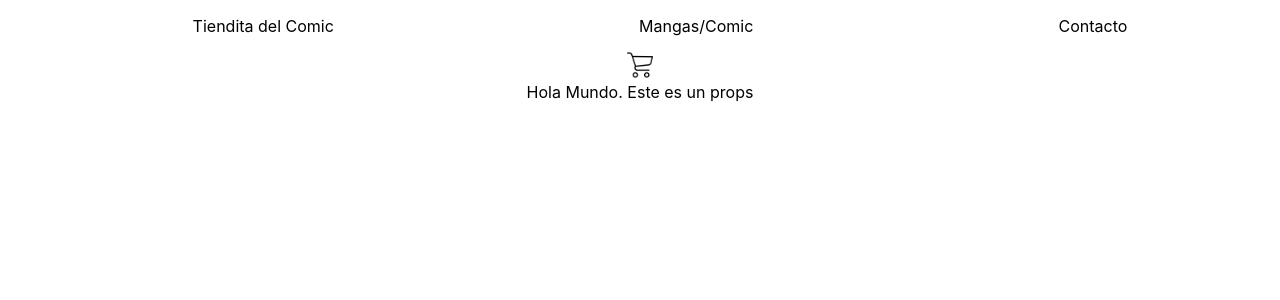
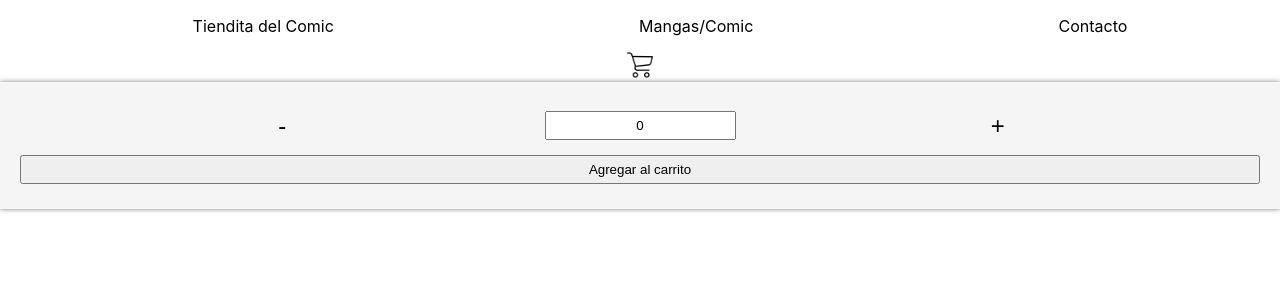
Before and after one commit to danielariosv91/proyecto-final-rios, a React (Create React App) app in the folder proyecto-final-rios/: page / in a window 1280 px wide. Shown: the top 300 px of the page. Built offline with nearby package versions, Linux system fonts and the light colour scheme.

Commit message:
contador-entregable-rios

```diff
--- /dev/null
+++ b/proyecto-final-rios/src/components/ItemCount/ItemCount.css
@@ -0,0 +1,35 @@
+.item-count-container {
+    background-color: whitesmoke;
+    padding: 20px;
+    -webkit-box-shadow: 0px 0px 5px 0px rgba(0,0,0,0.5);
+    -moz-box-shadow: 0px 0px 5px 0px rgba(0,0,0,0.5);
+    box-shadow: 0px 0px 5px 0px rgba(0,0,0,0.5);
+}
+
+.item-count-container div {
+    display: flex;
+    justify-content: space-around;
+    align-items: center;
+}
+
+.item-count-container button {
+    width: 100%;
+    padding: 5px;
+    margin: 5px 0px;
+}
+
+.item-count-container div button {
+    background-color: whitesmoke;
+    border: none;
+    font-size: x-large;
+    cursor: pointer;
+}
+
+.item-count-container div input {
+    padding: 5px;
+    text-align: center;
+}
+
+.item-count-container div button:hover {
+    color: blue;
+}
--- /dev/null
+++ b/proyecto-final-rios/src/components/ItemCount/ItemCount.jsx
@@ -0,0 +1,31 @@
+import React, { useState } from 'react';
+import './ItemCount.css';
+
+function ItemCount({ stock, initial, onAdd }) {
+    const [count, setCount] = useState(initial);
+
+    function handlePlusButton() {
+        if (count < stock) {
+            setCount(count + 1);
+        }
+    }
+
+    function handleMinusButton() {
+        if (count > 0) {
+            setCount(count - 1)
+        }
+    }
+
+    return (
+        <div className='item-count-container'>
+            <div>
+                <button onClick={() => handleMinusButton()}>-</button>
+                <input readOnly value={count} />
+                <button onClick={() => handlePlusButton()}>+</button>
+            </div>
+            <button onClick={() => (count <= stock) && onAdd()}>Agregar al carrito</button>
+        </div>
+    )
+}
+
+export default ItemCount
--- a/proyecto-final-rios/src/components/ItemListContainer/ItemListContainer.jsx
+++ b/proyecto-final-rios/src/components/ItemListContainer/ItemListContainer.jsx
@@ -1,9 +1,17 @@
-import React, { Component } from 'react'
+import React from 'react';
+import ItemCount from '../ItemCount/ItemCount';
+import './ItemListContainer.css'
 
-export default class ItemListContainer extends Component {
-  render(props) {
-    return (
-      <div>{this.props.greeting}</div>
-    )
+function ItemListContainer({ greeting }) {
+  function dummy() {
+    console.log('dummy prop function');
   }
+
+  return (
+    <div className='list-item-container'>
+        <ItemCount initial={0} stock={5} onAdd={dummy} />
+    </div>
+  )
 }
+
+export default ItemListContainer
```
Also changed, not shown: proyecto-final-rios/src/App.js (+16 -1 lines).
